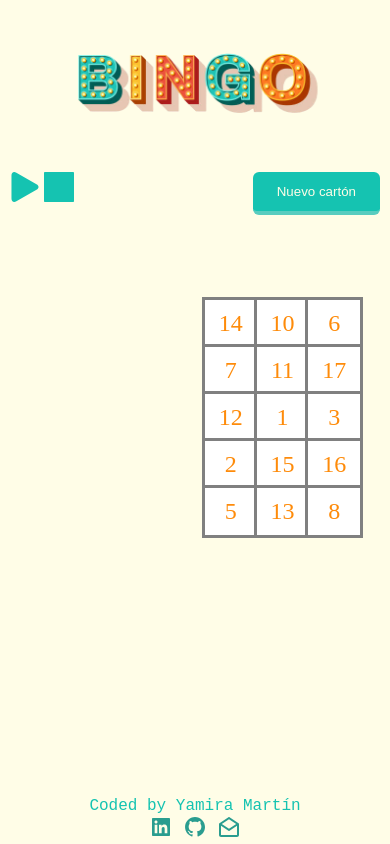
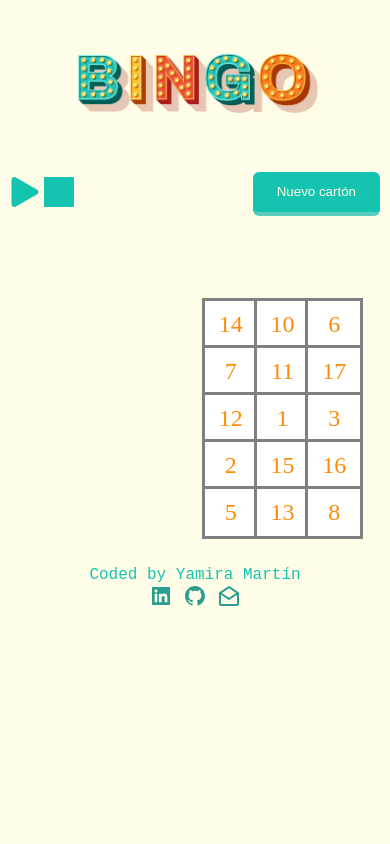
Before and after one commit to ymartinguzman/Bingo, a plain HTML site: page index.html in a window 390 px wide. Drawn offline with Linux system fonts and the light colour scheme; a web font is replaced by a local one.

Commit message:
fisx responsive web footer and main container

```diff
--- a/index.html
+++ b/index.html
@@ -32,7 +32,7 @@
       />
     </header>
 
-    <main>
+    <main class="main-container">
       <div class="main">
         <div class="main__btn">
           <div>
--- a/js/index.js
+++ b/js/index.js
@@ -98,7 +98,6 @@ function stopBalls() {
 }
 
 //Events
-// newBallBtn.addEventListener('click', showBalls);
 playBtn.addEventListener('click', autoBalls);
 stopBtn.addEventListener('click', stopBalls);
 newGame.addEventListener('click', newBingoGame);
--- a/styles/main.css
+++ b/styles/main.css
@@ -16,10 +16,16 @@ body {
 .header__title {
   width: 300px;
 }
+.main-container {
+  display: flex;
+  justify-content: center;
+}
 
 .main {
   margin: 10px;
+  width: 400px;
 }
+
 .main__btn {
   display: flex;
   justify-content: space-between;
@@ -36,7 +42,7 @@ body {
 .main__btn-play--image,
 .main__btn-stop--image {
   width: 30px;
-  height: 30px;
+  height: 40px;
 }
 .main__btn-newPlay {
   outline: none;
@@ -62,6 +68,7 @@ body {
   font-weight: bold;
   font-family: 'Courier New', Courier, monospace;
   padding-top: 10px;
+  color: #15c3b1;
 }
 
 .main__container {
@@ -119,11 +126,17 @@ body {
   display: flex;
   flex-direction: column;
   align-items: center;
-  position: absolute;
-  bottom: 0;
   width: 100%;
   color: #15c3b1;
   font-family: 'Courier New', Courier, monospace;
+}
+
+/*Reponsive web*/
+@media all and (min-width: 600px) {
+  .footer {
+    position: absolute;
+    bottom: 0;
+  }
 }
 
 @keyframes sayBingo {
@@ -145,5 +158,4 @@ body {
   animation-timing-function: linear;
   animation-name: sayBingo;
   animation-duration: 2s;
-  animation-iteration-count: 3s;
 }
```
